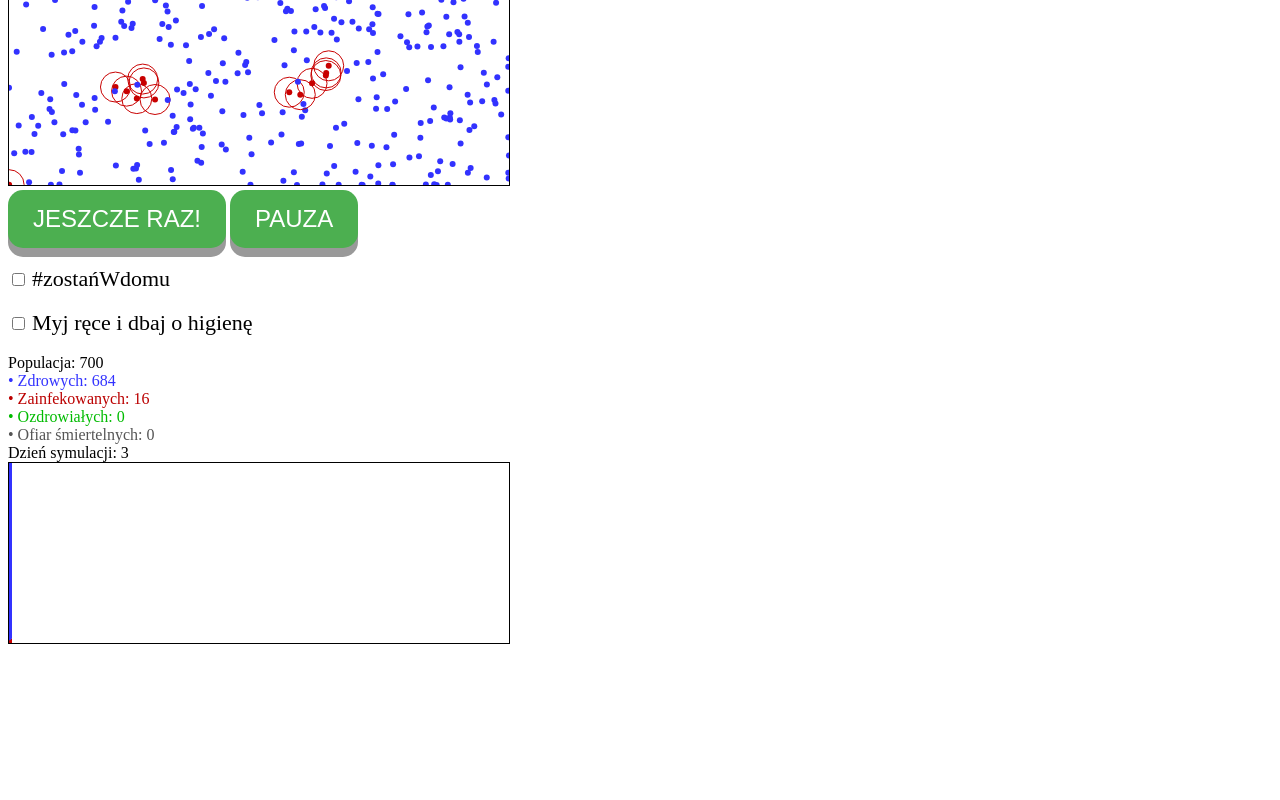
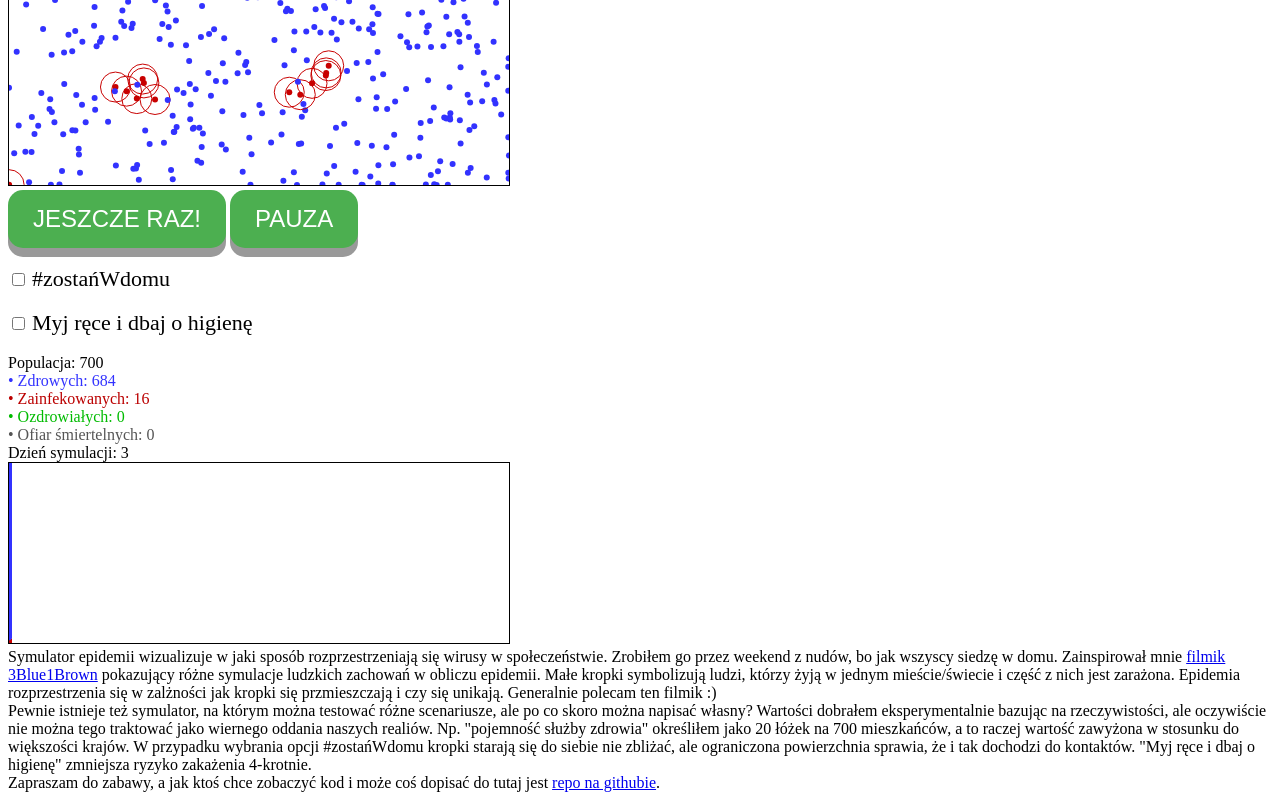
Before and after one commit to bartektrail/epidemic-simulator, a plain HTML site: page index.html in a window 1280 px wide. Shown: the part 324-1124 px from the top of the page. Before the commit the page ends 980 px from the top, so only its background shows below. Drawn offline with Linux system fonts and the light colour scheme; animation ran at ten frames a second.

Commit message:
Updated description

```diff
--- a/index.html
+++ b/index.html
@@ -6,7 +6,7 @@
   <meta name="viewport" content="width=device-width, initial-scale=1.0">
 
   <title>Symulator epidemii</title>
-  <meta name="description" content="Symulator epidemii wizualizuje w jaki sposób rozprzestrzeniają się wirusy w społeczeństwie.">
+  <meta name="description" content="Symulator epidemii wizualizuje w jaki sposób rozprzestrzeniają się wirusy w społeczeństwie. Zrobiłem go przez weekend z nudów, bo jak wszyscy siedzę w domu.">
   <meta name="author" content="Bartek Kwiatkowski">
 
   <style>
@@ -458,5 +458,22 @@
 
   <div id="currentState"></div>
   <canvas id="diagram"></canvas>
+
+  <div>
+    Symulator epidemii wizualizuje w jaki sposób rozprzestrzeniają się wirusy w społeczeństwie.
+    Zrobiłem go przez weekend z nudów, bo jak wszyscy siedzę w domu.
+    Zainspirował mnie <a href="https://youtu.be/gxAaO2rsdIs">filmik 3Blue1Brown</a> pokazujący różne symulacje ludzkich zachowań w obliczu epidemii.
+    Małe kropki symbolizują ludzi, którzy żyją w jednym mieście/świecie i część z nich jest zarażona.
+    Epidemia rozprzestrzenia się w zalżności jak kropki się przmieszczają i czy się unikają.
+    Generalnie polecam ten filmik :)
+    <br/>
+    Pewnie istnieje też symulator, na którym można testować różne scenariusze, ale po co skoro można napisać własny?
+    Wartości dobrałem eksperymentalnie bazując na rzeczywistości, ale oczywiście nie można tego traktować jako wiernego oddania naszych realiów.
+    Np. "pojemność służby zdrowia" określiłem jako 20 łóżek na 700 mieszkańców, a to raczej wartość zawyżona w stosunku do większości krajów.
+    W przypadku wybrania opcji #zostańWdomu kropki starają się do siebie nie zbliżać, ale ograniczona powierzchnia sprawia, że i tak dochodzi do kontaktów.
+    "Myj ręce i dbaj o higienę" zmniejsza ryzyko zakażenia 4-krotnie.
+    <br/>
+    Zapraszam do zabawy, a jak ktoś chce zobaczyć kod i może coś dopisać do tutaj jest <a href="https://github.com/bartektrail/epidemic-simulator">repo na githubie</a>.
+  </div>
 </body>
 </html>
```
